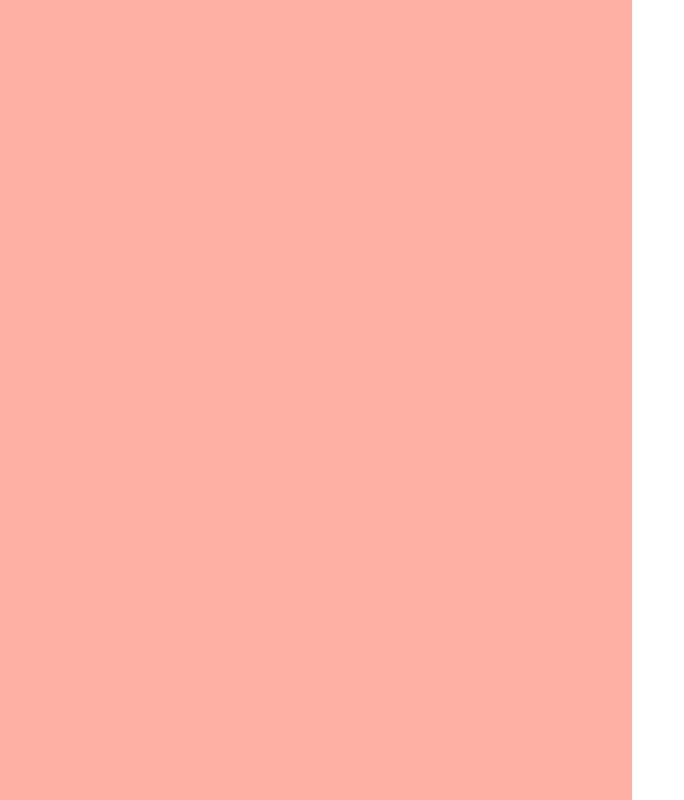
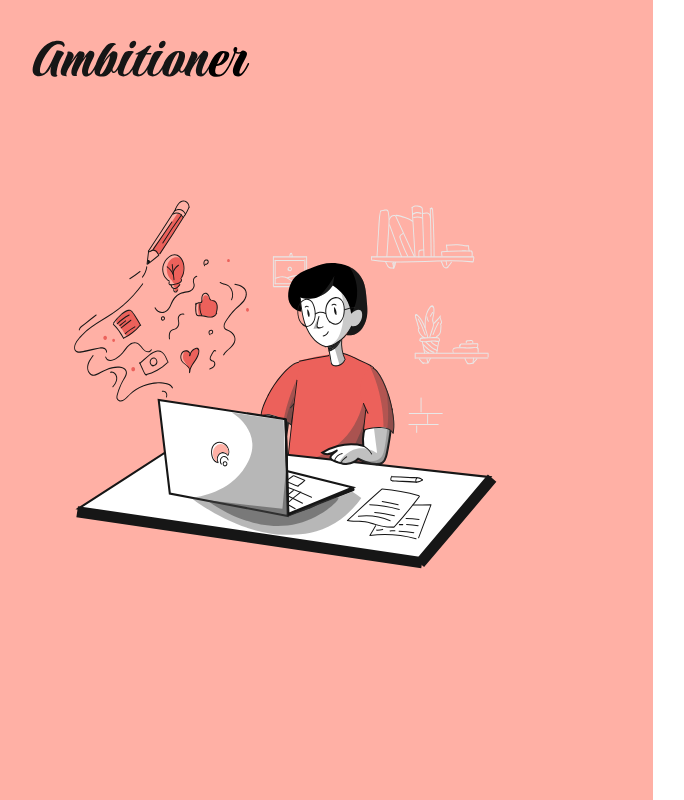
Before and after one commit to F4isalSH/ambitioner, a React (Create React App) app: page /register in a window 1280 px wide. Shown: the whole page, without its empty margins (8-692 px from the left). Built offline with nearby package versions, Linux system fonts and the light colour scheme.

Commit message:
Added few visuals

```diff
--- a/src/components/Sidebanner.tsx
+++ b/src/components/Sidebanner.tsx
@@ -1,11 +1,17 @@
-import { VStack } from "@chakra-ui/react"
+import { VStack, Image } from "@chakra-ui/react"
 
 export const Sidebanner: React.FC = () => {
     return (
         <VStack
         w='full'
         h='full'
-        bg='#FFB0A5'>
+        bg='#FFB0A5'
+        p={10}
+        spacing={10}
+        alignItems='flex-start'
+        >
+            <Image src='logo.svg'  />
+            <Image boxSize={500} src='illustration.svg' />
 
         </VStack>
     )
```
